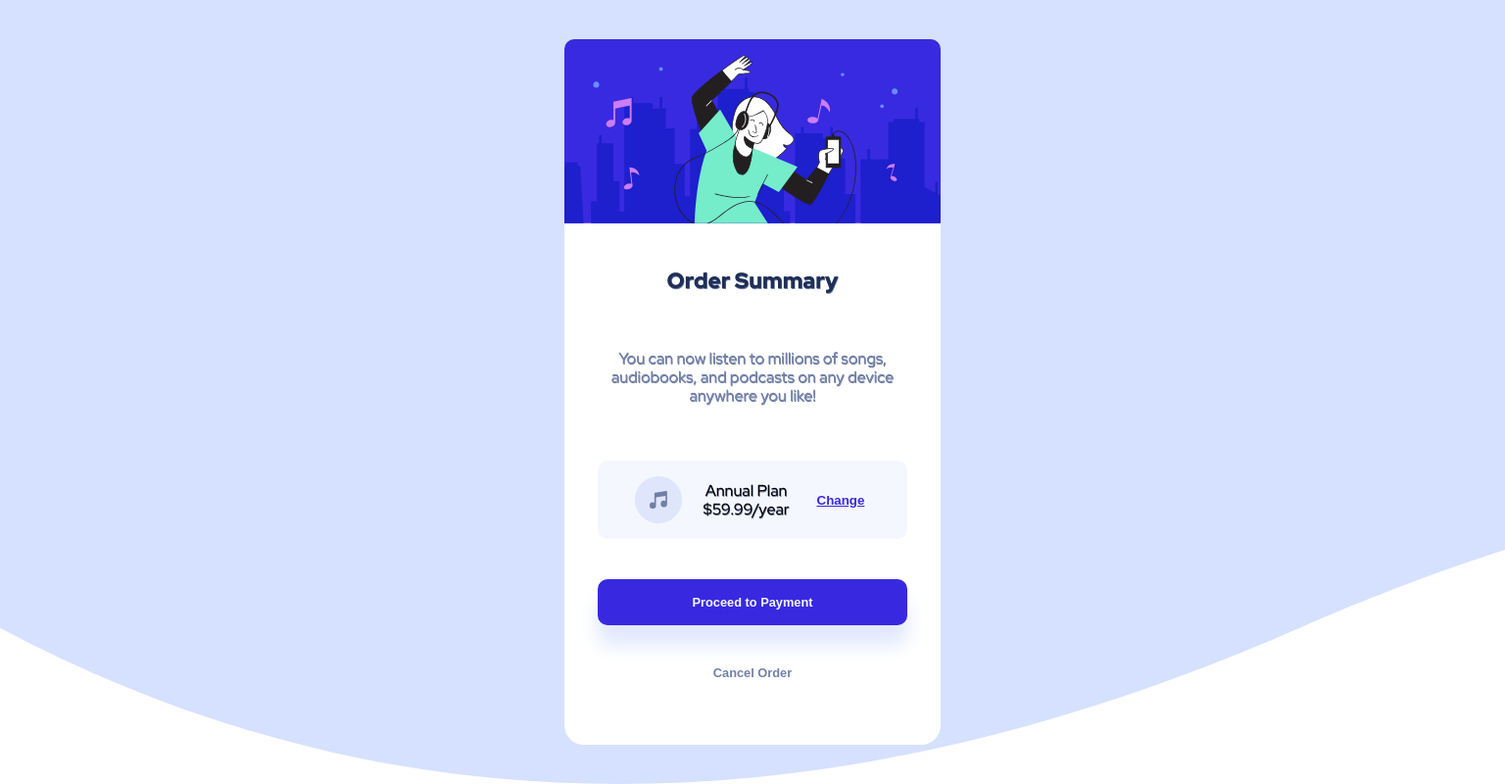
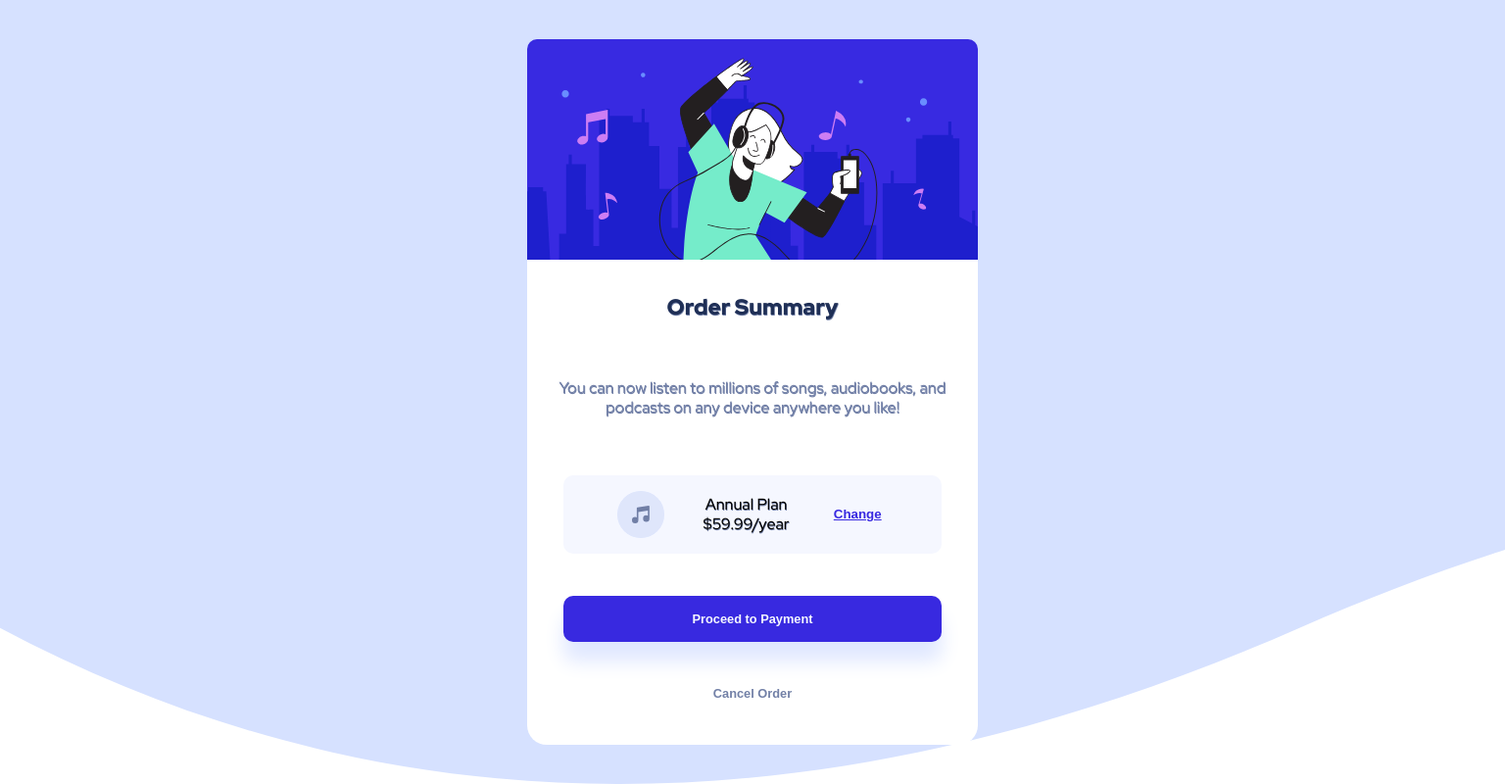
Before and after one commit to Phoenix-dare/Order_Summary_Card, a plain HTML site: page index.html in a window 1536 px wide. Shown: the whole page at 98% size. Drawn offline with Linux system fonts and the light colour scheme.

Commit message:
minor-fix

```diff
--- a/styles/styles.css
+++ b/styles/styles.css
@@ -267,7 +267,7 @@ main {
     }
 
     main {
-        width: 25%;
+        width: 30%;
         min-height: 90vh;
         margin: 1rem;
 
```
